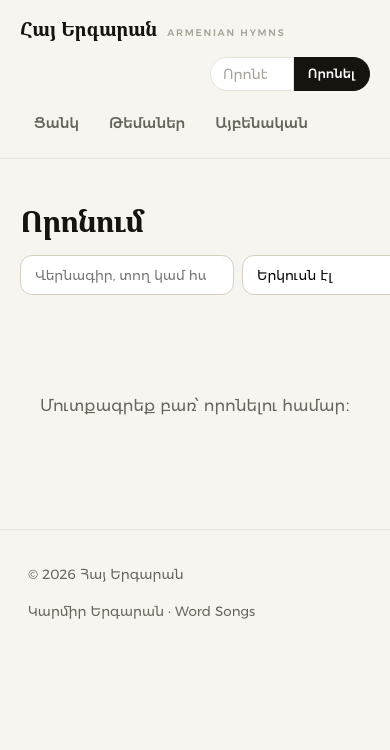
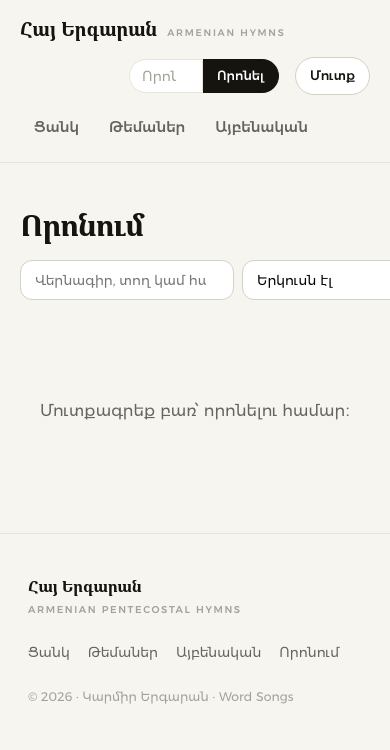
Before and after one commit to Moses2917/arm-songs, a Django app: page /search/ in a window 390 px wide; the page is wider, and only the part inside the window is pictured. Shown: the top 750 px of that part. Run offline with Django 5.2, Linux system fonts and the light colour scheme; some web fonts are replaced.

Commit message:
Polish header/footer + add account login link
Header: show Մուտք (login) for anonymous users; email + Ելք (logout,
POST form) when authenticated. Footer: brand block, inline nav, and
copyright line. Responsive: account tucked beside search on mobile.

```diff
--- a/static/css/base.css
+++ b/static/css/base.css
@@ -237,6 +237,32 @@ p { margin: 0 0 1em; }
   transition: opacity .18s var(--ease);
 }
 .searchbar button:hover { opacity: 0.86; }
+
+/* account area */
+.account { display: flex; align-items: center; gap: 10px; margin-left: 4px; }
+.account form { margin: 0; }
+.account-who {
+  font-size: 0.78rem;
+  color: var(--ink-faint);
+  max-width: 140px;
+  overflow: hidden;
+  text-overflow: ellipsis;
+  white-space: nowrap;
+}
+.account-btn {
+  font-family: var(--font-ui);
+  font-size: 0.8rem;
+  font-weight: 500;
+  padding: 8px 14px;
+  border-radius: var(--radius-pill);
+  border: 1px solid var(--rule-strong);
+  background: var(--surface);
+  color: var(--ink);
+  cursor: pointer;
+  transition: border-color .16s var(--ease), background .16s var(--ease);
+  white-space: nowrap;
+}
+.account-btn:hover { border-color: var(--ink); }
 
 /* =======================================================================
    HOME
@@ -684,8 +710,15 @@ p { margin: 0 0 1em; }
 .empty { text-align: center; color: var(--ink-soft); padding: 70px 0; }
 
 /* footer */
-.site-footer { border-top: 1px solid var(--rule); padding: 34px 0; margin-top: 40px; color: var(--ink-soft); font-size: 0.84rem; }
-.site-footer .inner { max-width: var(--maxw); margin: 0 auto; padding: 0 28px; display: flex; justify-content: space-between; gap: 16px; flex-wrap: wrap; align-items: center; }
+.site-footer { border-top: 1px solid var(--rule); padding: 40px 0 44px; margin-top: 40px; color: var(--ink-soft); font-size: 0.84rem; }
+.site-footer .inner { max-width: var(--maxw); margin: 0 auto; padding: 0 28px; display: flex; justify-content: space-between; gap: 24px; flex-wrap: wrap; align-items: center; }
+.foot-brand { display: flex; flex-direction: column; gap: 2px; }
+.foot-name { font-family: var(--font-lyric); font-weight: 700; color: var(--ink); font-size: 1rem; }
+.foot-brand small { font-family: var(--font-ui); font-weight: 500; font-size: 0.62rem; letter-spacing: 0.16em; text-transform: uppercase; color: var(--ink-faint); }
+.foot-nav { display: flex; gap: 18px; flex-wrap: wrap; }
+.foot-nav a { color: var(--ink-soft); transition: color .16s var(--ease); }
+.foot-nav a:hover { color: var(--ink); }
+.foot-copy { color: var(--ink-faint); font-size: 0.78rem; }
 
 /* messages */
 .msgs { max-width: var(--maxw); margin: 14px auto 0; padding: 0 28px; }
@@ -702,7 +735,9 @@ p { margin: 0 0 1em; }
   .header-inner { flex-wrap: wrap; gap: 12px; padding: 14px 20px; }
   .nav { order: 3; width: 100%; margin-left: 0; overflow-x: auto; }
   .searchbar { order: 2; margin-left: auto; }
-  .searchbar form { max-width: 160px; }
+  .account { order: 2; }
+  .account-who { display: none; }
+  .searchbar form { max-width: 150px; }
   .container { padding: 0 20px; }
   .hero { padding: 56px 0 48px; }
   .hero-search input { padding: 15px 4px 15px 20px; }
--- a/templates/base.html
+++ b/templates/base.html
@@ -24,6 +24,17 @@
           <button type="submit">Որոնել</button>
         </form>
       </div>
+      <div class="account">
+        {% if user.is_authenticated %}
+          <span class="account-who">{{ user.email|default:"Հաշիվ" }}</span>
+          <form method="post" action="{% url 'account_logout' %}">
+            {% csrf_token %}
+            <button type="submit" class="account-btn">Ելք</button>
+          </form>
+        {% else %}
+          <a class="account-btn" href="{% url 'account_login' %}">Մուտք</a>
+        {% endif %}
+      </div>
     </div>
   </header>
 
@@ -39,8 +50,17 @@
 
   <footer class="site-footer">
     <div class="inner">
-      <span>© {% now "Y" %} Հայ Երգարան</span>
-      <span>Կարմիր Երգարան · Word Songs</span>
+      <div class="foot-brand">
+        <span class="foot-name">Հայ Երգարան</span>
+        <small>Armenian Pentecostal Hymns</small>
+      </div>
+      <nav class="foot-nav">
+        <a href="{% url 'hymns:tsank_number' %}">Ցանկ</a>
+        <a href="{% url 'hymns:themes_list' %}">Թեմաներ</a>
+        <a href="{% url 'hymns:alpha_index' %}">Այբենական</a>
+        <a href="{% url 'hymns:search' %}">Որոնում</a>
+      </nav>
+      <span class="foot-copy">© {% now "Y" %} · Կարմիր Երգարան · Word Songs</span>
     </div>
   </footer>
 
```
